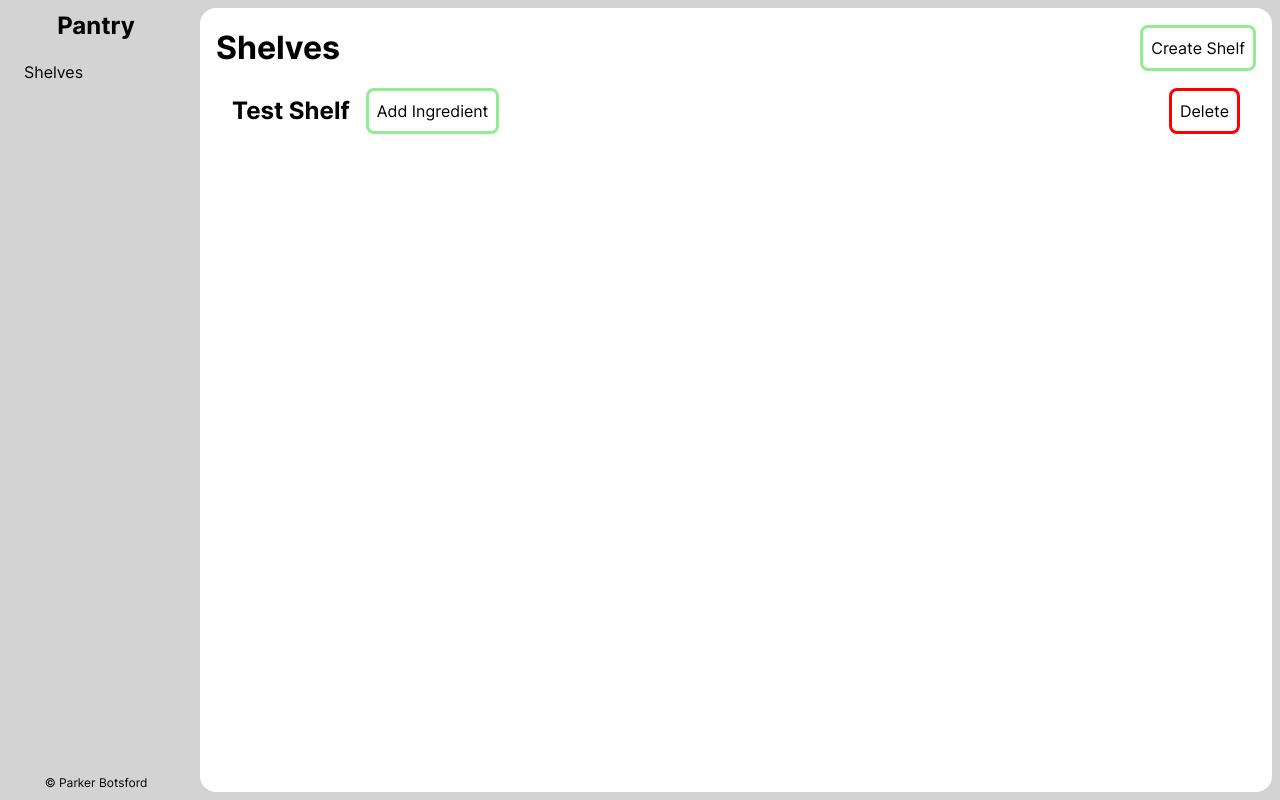
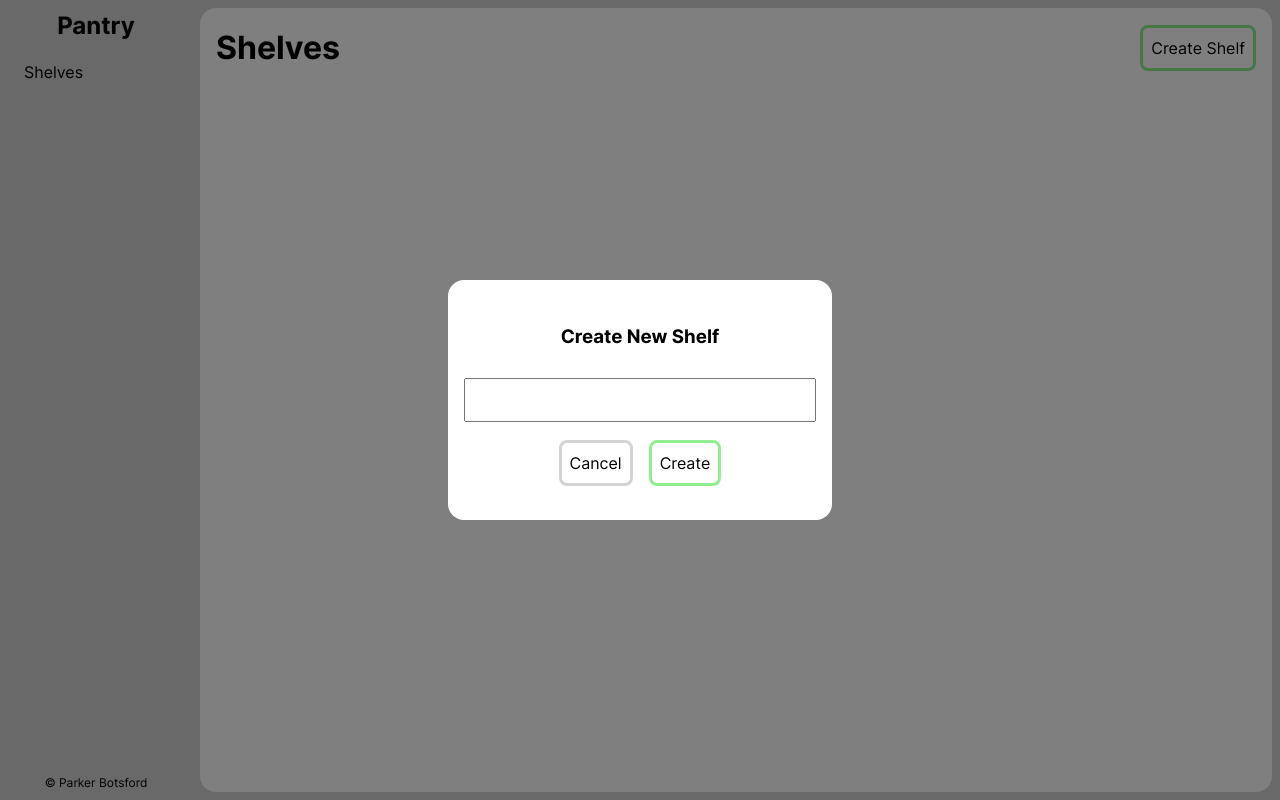
Before and after one commit to parbots/pantry-web, a Next.js app: page /shelves in a window 1280 px wide. Both pictures are taken after a click on the button "Create Shelf". Built offline with nearby package versions, Linux system fonts and the light colour scheme.

Commit message:
Add CreateShelfModal component

```diff
--- /dev/null
+++ b/components/modals/CreateShelfModal/CreateShelfModal.module.css
@@ -0,0 +1,79 @@
+.overlay {
+    position: absolute;
+    top: 0;
+    left: 0;
+
+    width: 100vw;
+    height: 100vh;
+
+    display: flex;
+    justify-content: center;
+    align-items: center;
+
+    background-color: rgba(0, 0, 0, 0.5);
+}
+
+.modal {
+    width: 30vw;
+    height: 30vh;
+
+    padding: 1rem;
+
+    display: flex;
+    flex-direction: column;
+
+    border-radius: 1rem;
+
+    background-color: white;
+}
+
+.header {
+    flex: 1;
+
+    display: flex;
+    justify-content: center;
+    align-items: center;
+}
+
+.languageInput {
+    padding: 0.5rem;
+}
+
+.buttonSection {
+    flex: 1;
+
+    display: flex;
+    justify-content: center;
+    align-items: center;
+    gap: 1rem;
+}
+
+.cancelButton {
+    padding: 0.5rem;
+
+    cursor: pointer;
+
+    border: solid 0.2rem lightgray;
+    border-radius: 0.5rem;
+
+    background-color: white;
+}
+
+.cancelButton:hover {
+    background-color: lightgray;
+}
+
+.createButton {
+    padding: 0.5rem;
+
+    cursor: pointer;
+
+    border: solid 0.2rem lightgreen;
+    border-radius: 0.5rem;
+
+    background-color: white;
+}
+
+.createButton:hover {
+    background-color: lightgreen;
+}
--- /dev/null
+++ b/components/modals/CreateShelfModal/CreateShelfModal.tsx
@@ -0,0 +1,54 @@
+import styles from './CreateShelfModal.module.css';
+import { ChangeEvent, useState } from 'react';
+
+type CreateShelfModalProps = {
+    createShelf: Function;
+    cancel: Function;
+};
+
+const CreateShelfModal = ({ createShelf, cancel }: CreateShelfModalProps) => {
+    const [languageInput, setLanguageInput] = useState('');
+
+    const handleLanguageChange = (event: ChangeEvent<HTMLInputElement>) => {
+        event.preventDefault();
+
+        setLanguageInput(event.target.value);
+    };
+
+    const handleCreate = () => {
+        createShelf(languageInput, []);
+        cancel();
+    };
+
+    return (
+        <div className={styles.overlay}>
+            <section className={styles.modal}>
+                <header className={styles.header}>
+                    <h3 className={styles.title}>Create New Shelf</h3>
+                </header>
+                <input
+                    type='text'
+                    value={languageInput}
+                    onChange={handleLanguageChange}
+                    className={styles.languageInput}
+                />
+                <section className={styles.buttonSection}>
+                    <button
+                        onClick={() => cancel()}
+                        className={styles.cancelButton}
+                    >
+                        Cancel
+                    </button>
+                    <button
+                        onClick={() => handleCreate()}
+                        className={styles.createButton}
+                    >
+                        Create
+                    </button>
+                </section>
+            </section>
+        </div>
+    );
+};
+
+export default CreateShelfModal;
--- /dev/null
+++ b/components/modals/CreateShelfModal/index.tsx
@@ -0,0 +1 @@
+export { default } from './CreateShelfModal'
--- a/pages/shelves.tsx
+++ b/pages/shelves.tsx
@@ -1,6 +1,8 @@
 import styles from 'styles/ShelvesPage.module.css';
 
 import type { NextPage } from 'next';
+
+import { useState } from 'react';
 
 import type { Ingredient } from 'types/pantry';
 import { useShelves } from 'hooks/shelf';
@@ -8,10 +10,13 @@ import { useShelves } from 'hooks/shelf';
 import AppLayout from 'layouts/AppLayout';
 import Panel from 'components/Panel';
 import ShelfList from 'components/Shelf';
+import CreateShelfModal from 'components/modals/CreateShelfModal';
 
 const ShelvesPage: NextPage = () => {
     const [shelves, createShelf, removeShelf, addIngredient, removeIngredient] =
         useShelves([]);
+
+    const [showCreateShelfModal, setShowCreateShelfModal] = useState(false);
 
     const handleCreateShelf = () => {
         createShelf('Test Shelf', []);
@@ -42,7 +47,7 @@ const ShelvesPage: NextPage = () => {
                 <header className={styles.header}>
                     <h1 className={styles.title}>Shelves</h1>
                     <button
-                        onClick={() => handleCreateShelf()}
+                        onClick={() => setShowCreateShelfModal(true)}
                         className={styles.createButton}
                     >
                         Create Shelf
@@ -50,6 +55,12 @@ const ShelvesPage: NextPage = () => {
                 </header>
                 <ul className={styles.shelvesList}>{shelfListItems}</ul>
             </Panel>
+            {showCreateShelfModal && (
+                <CreateShelfModal
+                    createShelf={createShelf}
+                    cancel={() => setShowCreateShelfModal(false)}
+                />
+            )}
         </AppLayout>
     );
 };
```
